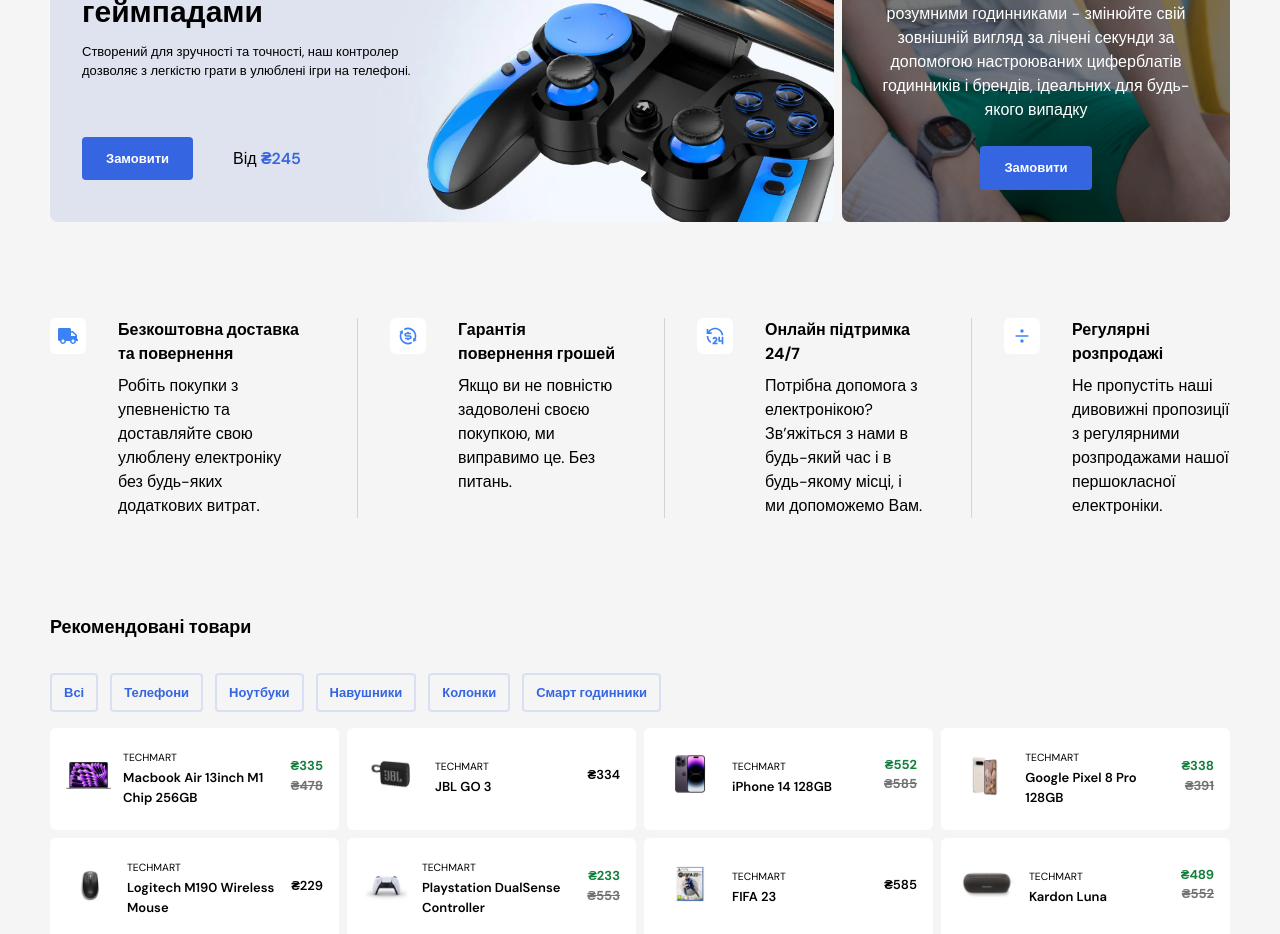
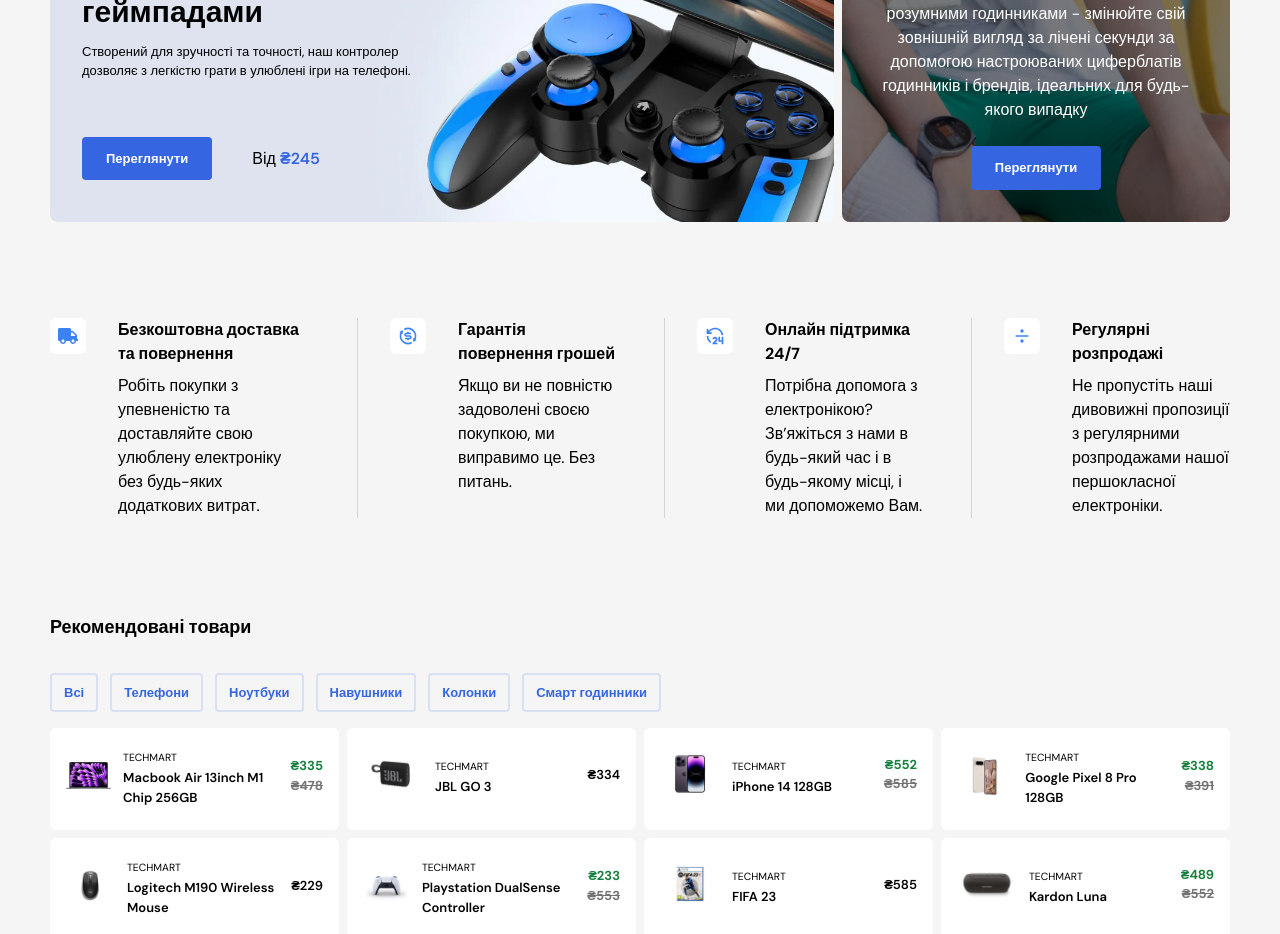
Before and after one commit to Optega/digital-ecommerce-main, a Next.js app: page / in a window 1280 px wide. Shown: the part 1700-2634 px from the top of the page. Built offline with nearby package versions, Linux system fonts and the light colour scheme.

Commit message:
Update button labels and hrefs for improved navigation in StylesSection and catalog links

```diff
--- a/src/components/home/sections/StylesSection.tsx
+++ b/src/components/home/sections/StylesSection.tsx
@@ -30,7 +30,9 @@
                 </p>
                 <div className="mt-10 flex items-center gap-10">
                   <div>
-                    <ButtonPrimary showPointer>Замовити</ButtonPrimary>
+                    <ButtonPrimary showPointer href="/collections/gaming">
+                      Переглянути
+                    </ButtonPrimary>
                   </div>
                   <p>
                     <span>Від </span>
@@ -59,8 +61,12 @@
                   настроюваних циферблатів годинників і брендів, ідеальних для
                   будь-якого випадку
                 </p>
-                <ButtonPrimary showPointer className="mt-6">
-                  Замовити
+                <ButtonPrimary
+                  showPointer
+                  className="mt-6"
+                  href="/collections/smart-watches"
+                >
+                  Переглянути
                 </ButtonPrimary>
               </div>
             </div>
--- a/src/data/content.tsx
+++ b/src/data/content.tsx
@@ -235,42 +235,42 @@
   {
     id: 'ee46t',
     name: 'Телефони',
-    href: `/${generateSlug('Phones')}`,
+    href: `/collections/${generateSlug('Phones')}`,
   },
   {
     id: 'eerrrt',
     name: 'Ноутбуки',
-    href: `/${generateSlug('Laptops')}`,
+    href: `/collections/${generateSlug('Laptops')}`,
   },
   {
     id: 'eexct',
     name: 'Навушники',
-    href: `/${generateSlug('Headphones')}`,
+    href: `/collections/${generateSlug('Headphones')}`,
   },
   {
     id: 'h6ii8g',
     name: 'Колонки',
-    href: `/${generateSlug('Speakers')}`,
+    href: `/collections/${generateSlug('Speakers')}`,
   },
   {
     id: 'h678ty',
     name: 'Смарт годинники',
-    href: `/${generateSlug('Smart Watches')}`,
+    href: `/collections/${generateSlug('Smart Watches')}`,
   },
   {
     id: 'h6i78g',
     name: 'Геймінг',
-    href: `/${generateSlug('Gaming')}`,
+    href: `/collections/${generateSlug('Gaming')}`,
   },
   {
     id: 'f578ty',
     name: 'Кабелі та аксесуари',
-    href: `/${generateSlug('Cables and accessories')}`,
+    href: `/collections/${generateSlug('Cables and accessories')}`,
   },
   {
     id: 'f548ty',
     name: 'Антени',
-    href: `/${generateSlug('Antennas')}`,
+    href: `/collections/${generateSlug('Antennas')}`,
   },
 ];
 
```
